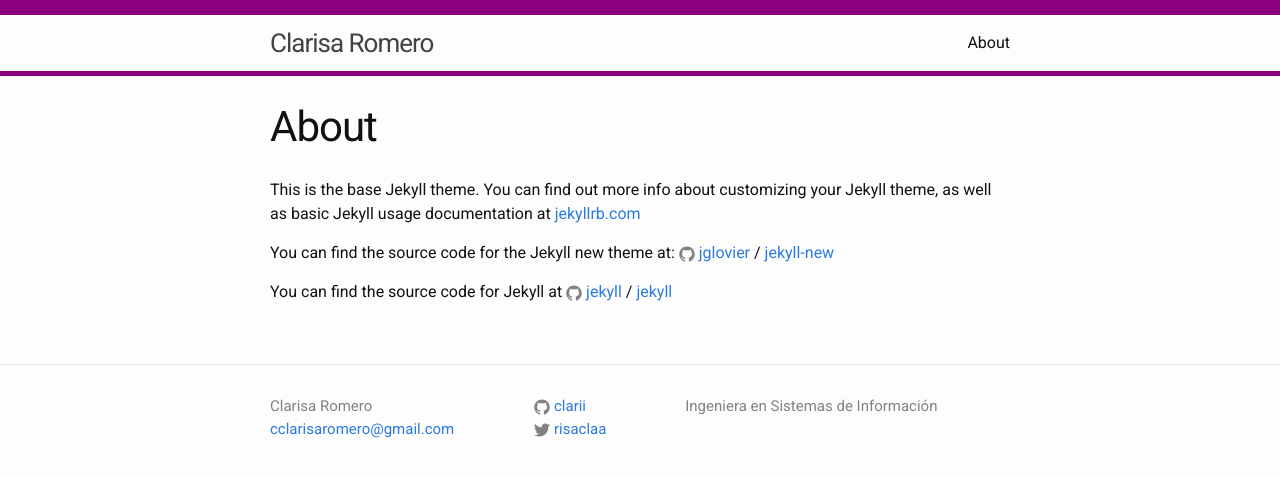
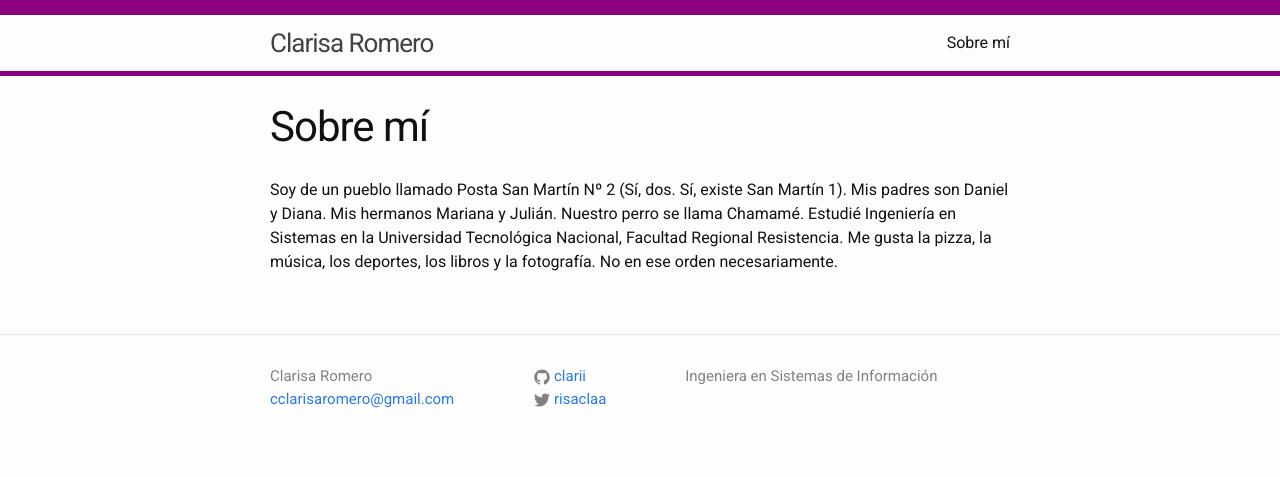
Before and after one commit to clarii/clarii.github.io, a Jekyll site: the page built from about.md, in a window 1280 px wide. Shown: the top 477 px of the page. Built offline with Jekyll 4.4.1, drawn with Linux system fonts in a browser that asks for light colours.

Commit message:
Update about.md

```diff
--- a/about.md
+++ b/about.md
@@ -1,15 +1,7 @@
 ---
 layout: page
-title: About
+title: Sobre mí
 permalink: /about/
 ---
 
-This is the base Jekyll theme. You can find out more info about customizing your Jekyll theme, as well as basic Jekyll usage documentation at [jekyllrb.com](http://jekyllrb.com/)
-
-You can find the source code for the Jekyll new theme at:
-{% include icon-github.html username="jglovier" %} /
-[jekyll-new](https://github.com/jglovier/jekyll-new)
-
-You can find the source code for Jekyll at
-{% include icon-github.html username="jekyll" %} /
-[jekyll](https://github.com/jekyll/jekyll)
+Soy de un pueblo llamado Posta San Martín Nº 2 (Sí, dos. Sí, existe San Martín 1). Mis padres son Daniel y Diana. Mis hermanos Mariana y Julián. Nuestro perro se llama Chamamé. Estudié Ingeniería en Sistemas en la Universidad Tecnológica Nacional, Facultad Regional Resistencia. Me gusta la pizza, la música, los deportes, los libros y la fotografía. No en ese orden necesariamente.
```
